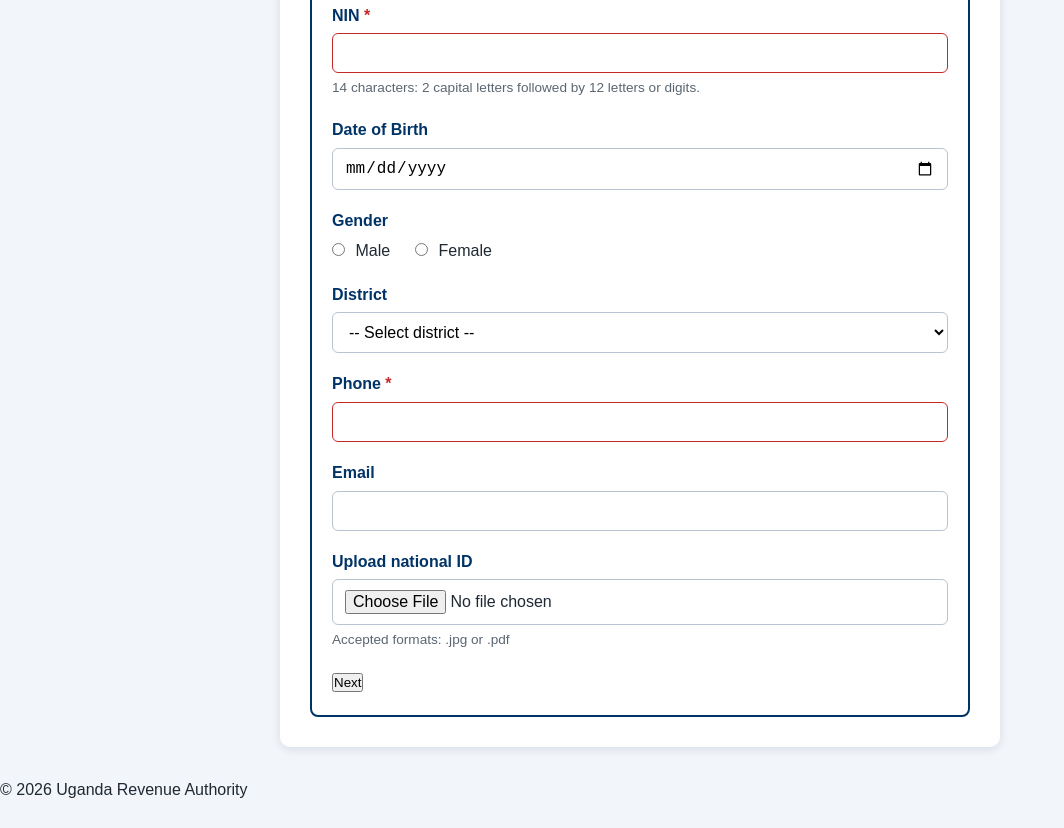
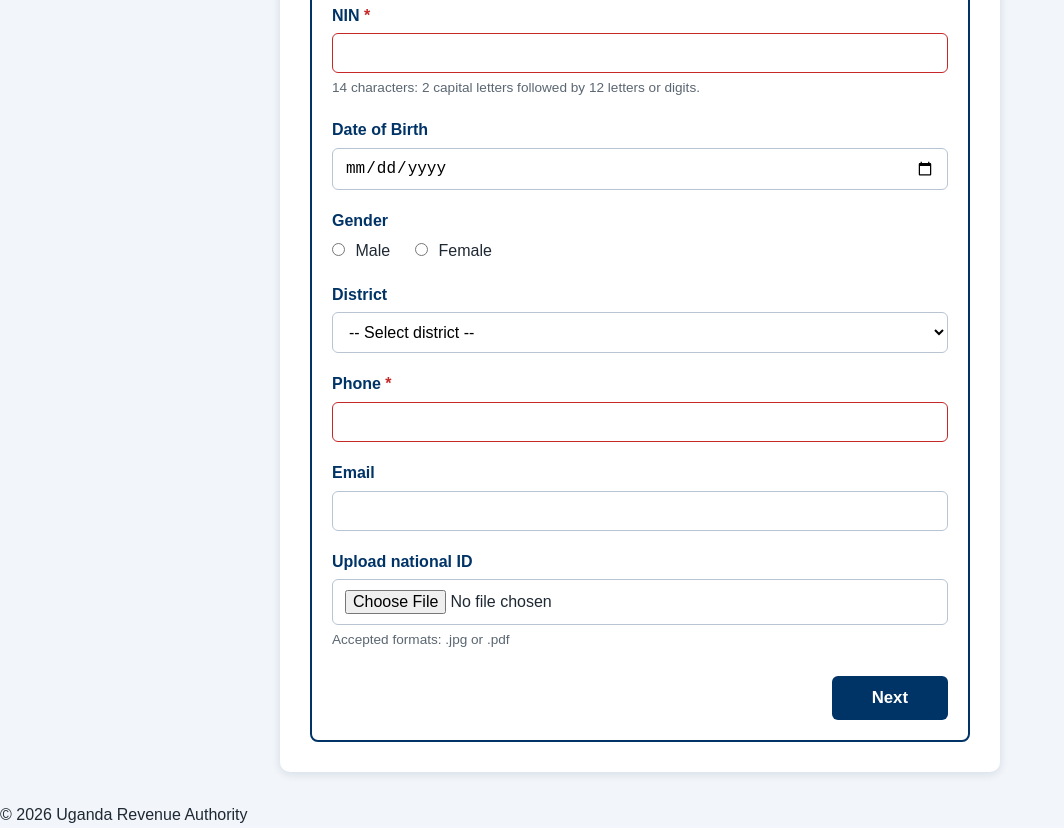
Before and after one commit to Patrickodida/ura-tin-registration-portal, a plain HTML site: page index.html in a window 1280 px wide. Shown: the part 469-1297 px from the top of the page, without its empty margins (0-1064 px from the left). Before the commit the page ends 1271 px from the top, so only its background shows below. Drawn offline with Linux system fonts and the light colour scheme.

Commit message:
Style the next button

```diff
--- a/portal.css
+++ b/portal.css
@@ -196,3 +196,21 @@ form:has(#type-business:checked) #section-a {
 form:has(#type-business:checked) #section-b {
     display: block;
 }
+
+/* Next Button */
+.btn-next {
+    display: block;
+    margin: 25px 0 0 auto;
+    background: #003366;
+    color: #FFFFFF;
+    font-size: 1.05rem;
+    font-weight: bold;
+    padding: 12px 40px;
+    border: none;
+    border-radius: 6px;
+    cursor: pointer;
+}
+
+.btn-next:hover {
+    background: #0A4A85;
+}
```
